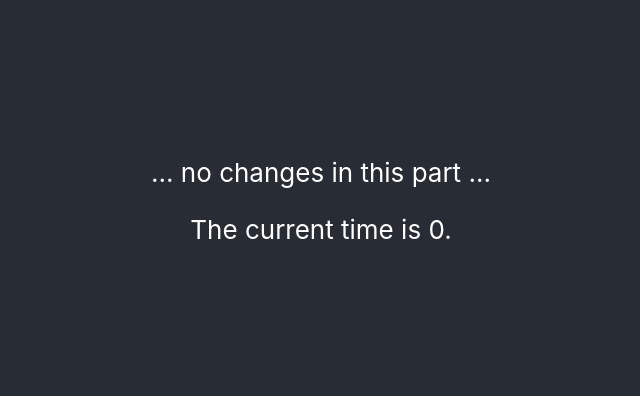
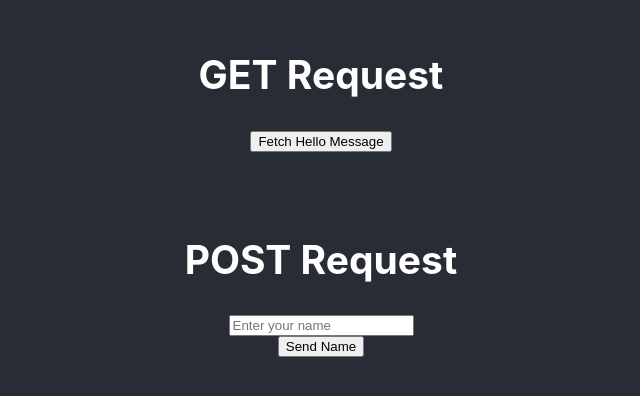
Before and after one commit to julia-sam/improve-speech, a React (Create React App) app: page / in a window 1280 px wide. Shown: the part 186-582 px from the top of the page, without its empty margins (319-959 px from the left). Built offline with nearby package versions, Linux system fonts and the light colour scheme; no server answers.

Commit message:
get and post request added

```diff
--- a/src/App.js
+++ b/src/App.js
@@ -2,21 +2,57 @@ import React, { useState, useEffect } from 'react';
 import './App.css';
 
 function App() {
-  const [currentTime, setCurrentTime] = useState(0);
+  //const [currentTime, setCurrentTime] = useState(0);
+  const [helloMessage, setHelloMessage] = useState("");
+  const [name, setName] = useState("");
+  const [postResponse, setPostResponse] = useState("");
 
-  useEffect(() => {
-    fetch('/api/time').then(res => res.json()).then(data => {
-      setCurrentTime(data.time);
-    });
-  }, []);
+  // useEffect(() => {
+  //   fetch('/api/time').then(res => res.json()).then(data => {
+  //     setCurrentTime(data.time);
+  //   });
+  // }, []);
+
+
+
+  const fetchHelloMessage = () => {
+    fetch('/api/hello')
+      .then(res => res.json())
+      .then(data => {
+        setHelloMessage(data.message);
+      });
+  };
+
+  const sendPostRequest = () => {
+    fetch('/api/hello', {
+      method: 'POST',
+      headers: {
+        'Content-Type': 'application/json',
+      },
+      body: JSON.stringify({ name }),
+    })
+      .then(res => res.json())
+      .then(data => {
+        setPostResponse(data.message);
+      });
+  };
 
   return (
     <div className="App">
       <header className="App-header">
+        <h2>GET Request</h2>
+        <button onClick={fetchHelloMessage}>Fetch Hello Message</button>
+        <p>{helloMessage}</p>
 
-        ... no changes in this part ...
-
-        <p>The current time is {currentTime}.</p>
+        <h2>POST Request</h2>
+        <input
+          type="text"
+          value={name}
+          onChange={(e) => setName(e.target.value)}
+          placeholder="Enter your name"
+        />
+        <button onClick={sendPostRequest}>Send Name</button>
+        <p>{postResponse}</p>
       </header>
     </div>
   );
```
Also changed, not shown: 8 other files (tests, documents, lock files or other folders).
